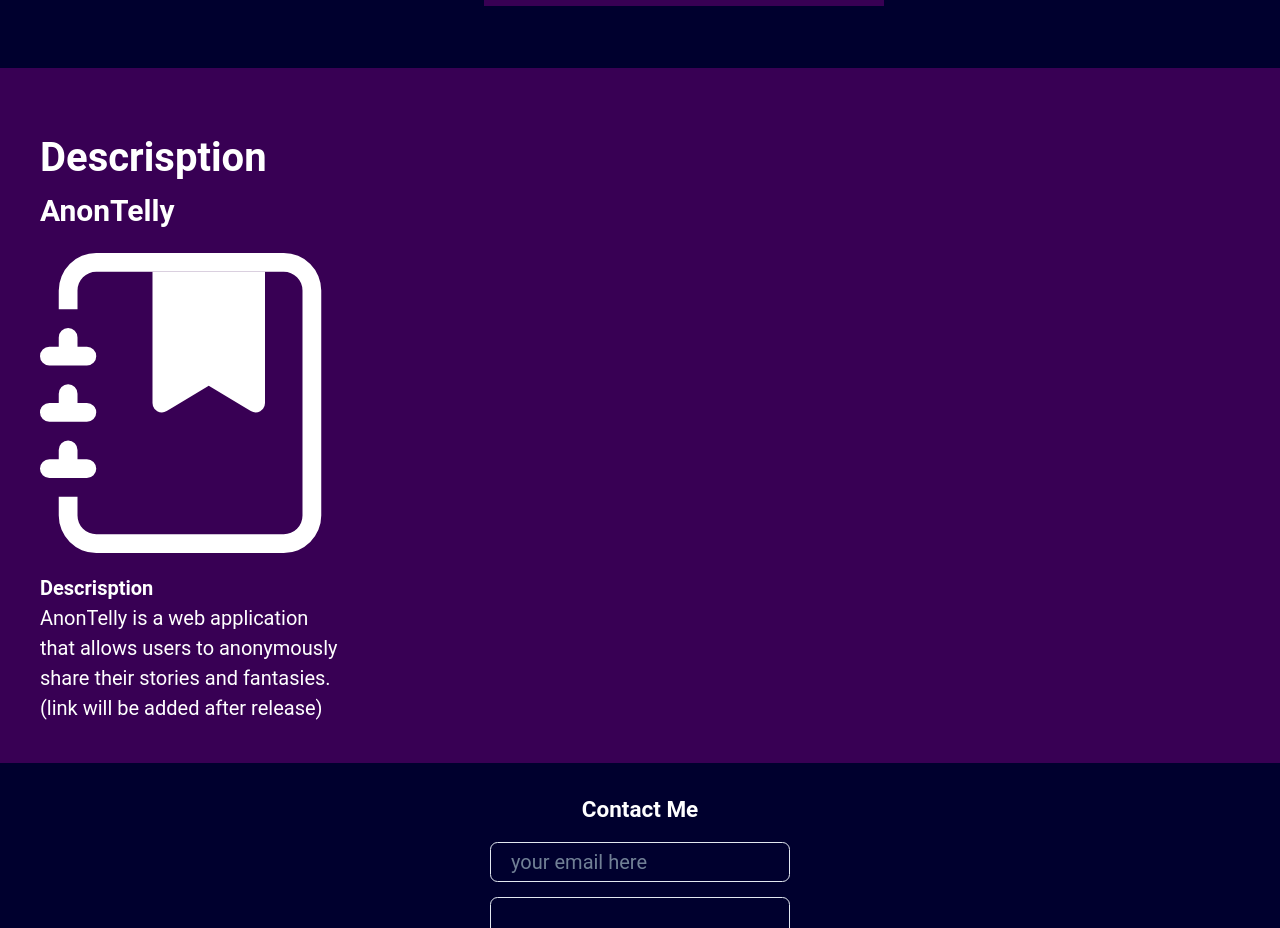
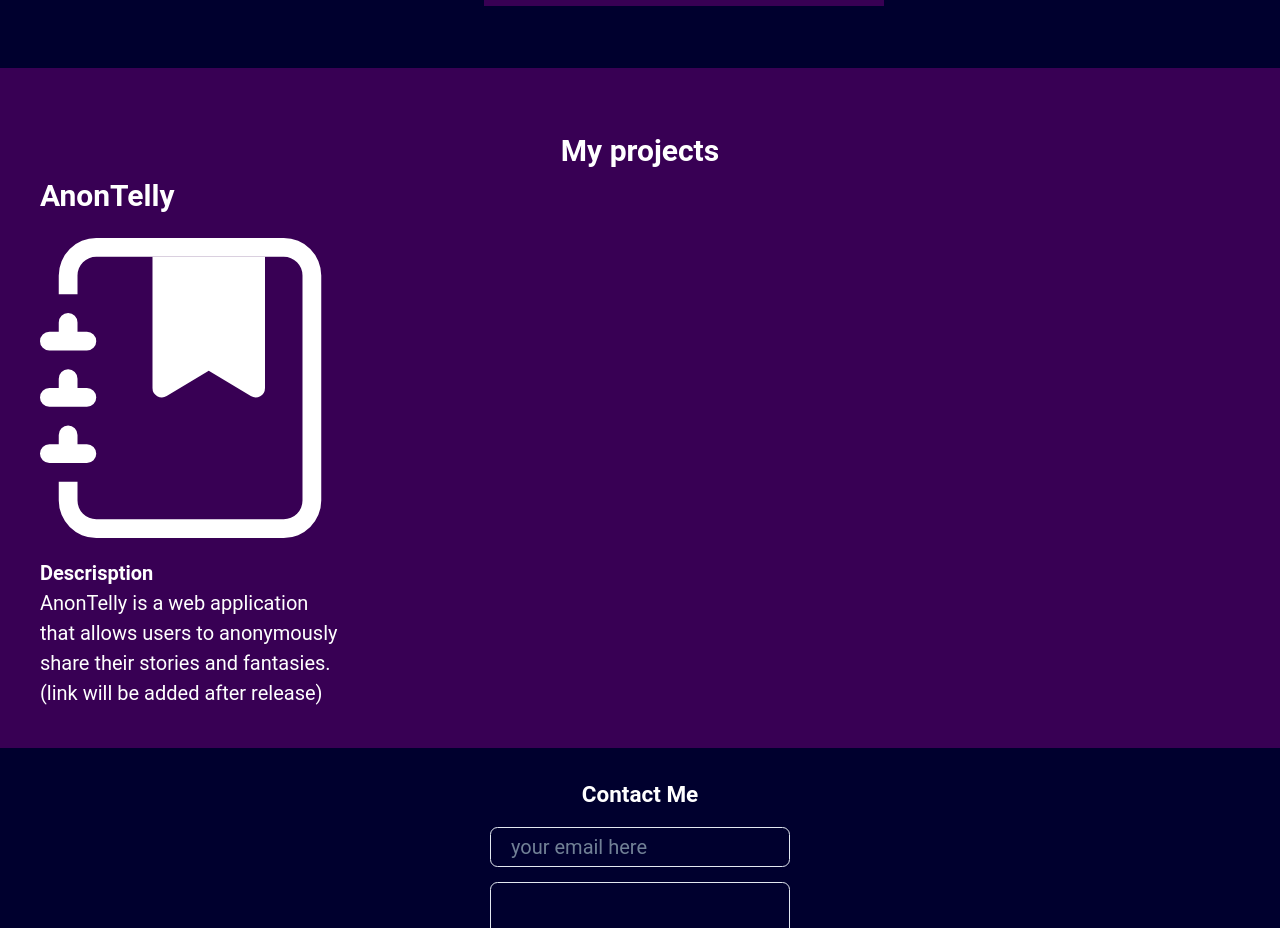
Before and after one commit to osmak1234/osmak1234.github.io, a Next.js app: page / in a window 1280 px wide. Shown: the part 1371-2299 px from the top of the page. Built offline with nearby package versions, Linux system fonts and the light colour scheme.

Commit message:
Update projects.js

```diff
--- a/components/animatedComps/projects.js
+++ b/components/animatedComps/projects.js
@@ -15,8 +15,8 @@ const Projects = () => {
   return (
     <>
       <Box bg='brand.prettiPurple' p='40px'>
-    <Text mt='20px' fontWeight='bold' fontSize='40px'>
-                Descrisption
+    <Text mt='20px' fontWeight='bold' fontSize='30px' textAlign='center'>
+                My projects
               </Text>
         <Stack direction='column'>
           <Box w='300px'>
```
